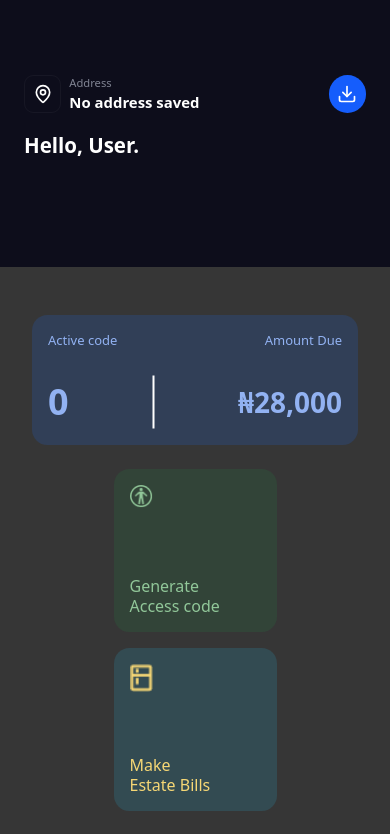
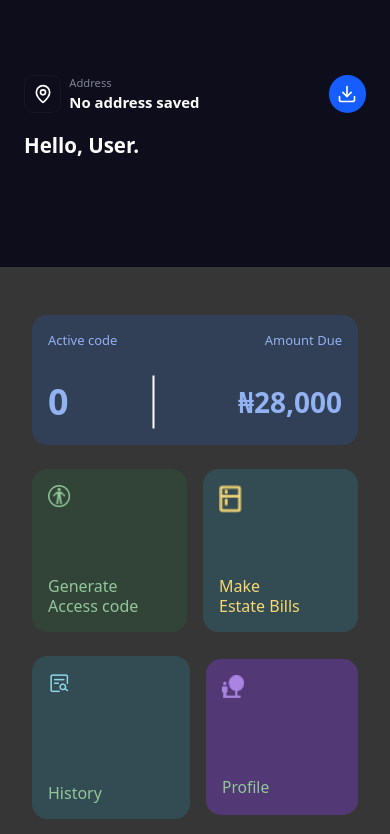
Before and after one commit to cyberrspace/locksec-ola, a Next.js app: page /user in a window 390 px wide. Shown: the top 834 px of the page. Built offline with nearby package versions, Linux system fonts and the light colour scheme.

Commit message:
user page updated

```diff
--- a/components/UserPage/UserBody.tsx
+++ b/components/UserPage/UserBody.tsx
@@ -29,13 +29,13 @@ export default function UserBody() {
       </section>
 
       {/* Generate Code + Estate Bills */}
-      <section className="flex flex-col sm:flex-row items-center justify-between gap-4 sm:gap-6">
+      <section className="flex flex-row sm:flex-row items-center justify-between gap-4 sm:gap-6">
         <GenerateCode />
         <EstateBills />
       </section>
 
       {/* History + Profile */}
-      <section className="flex flex-col sm:flex-row items-center justify-between gap-4 sm:gap-6">
+      <section className="flex flex-row sm:flex-row items-center justify-between gap-4 sm:gap-6">
         <HistoryCard />
         <ProfileCard />
       </section>
```
